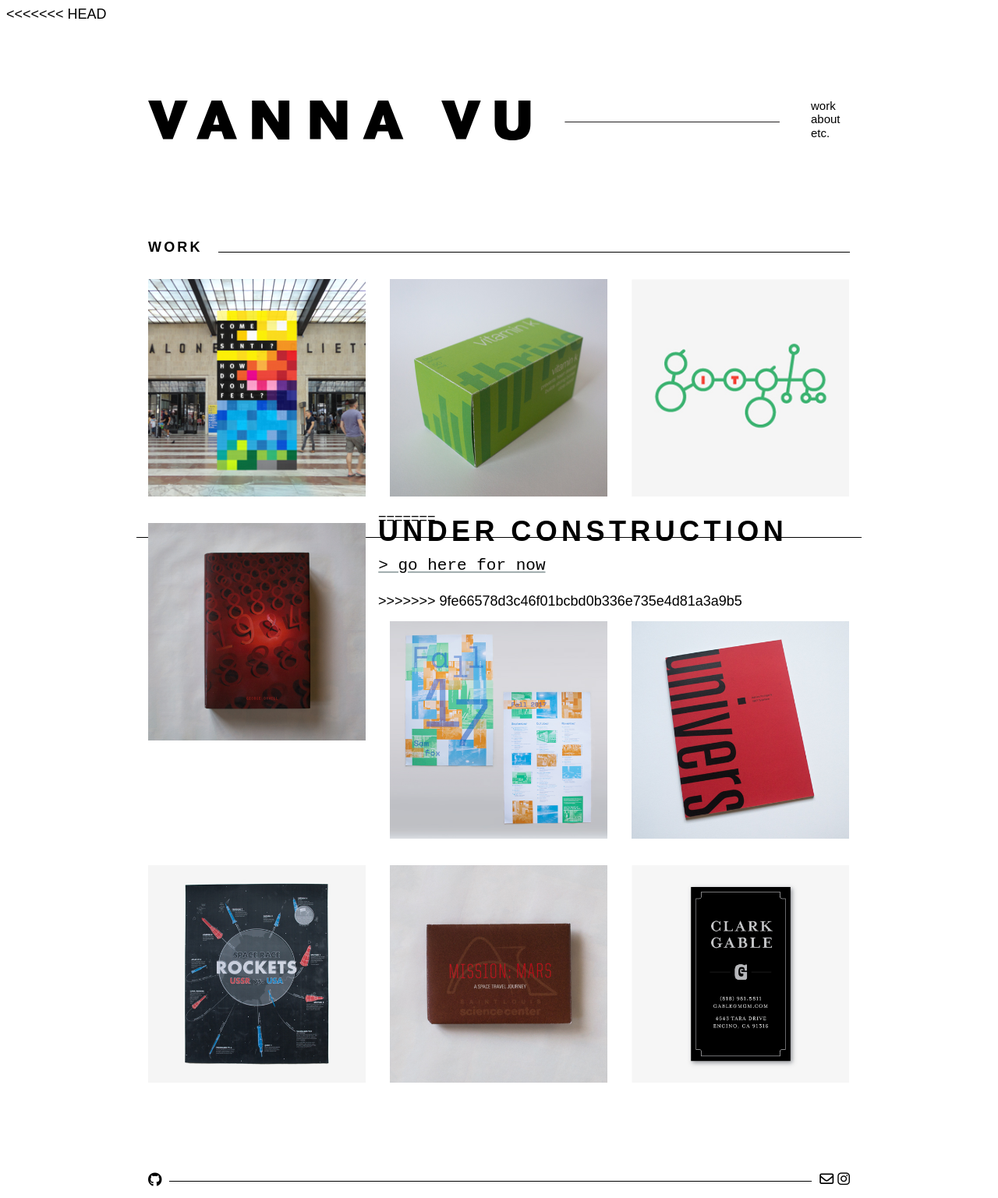
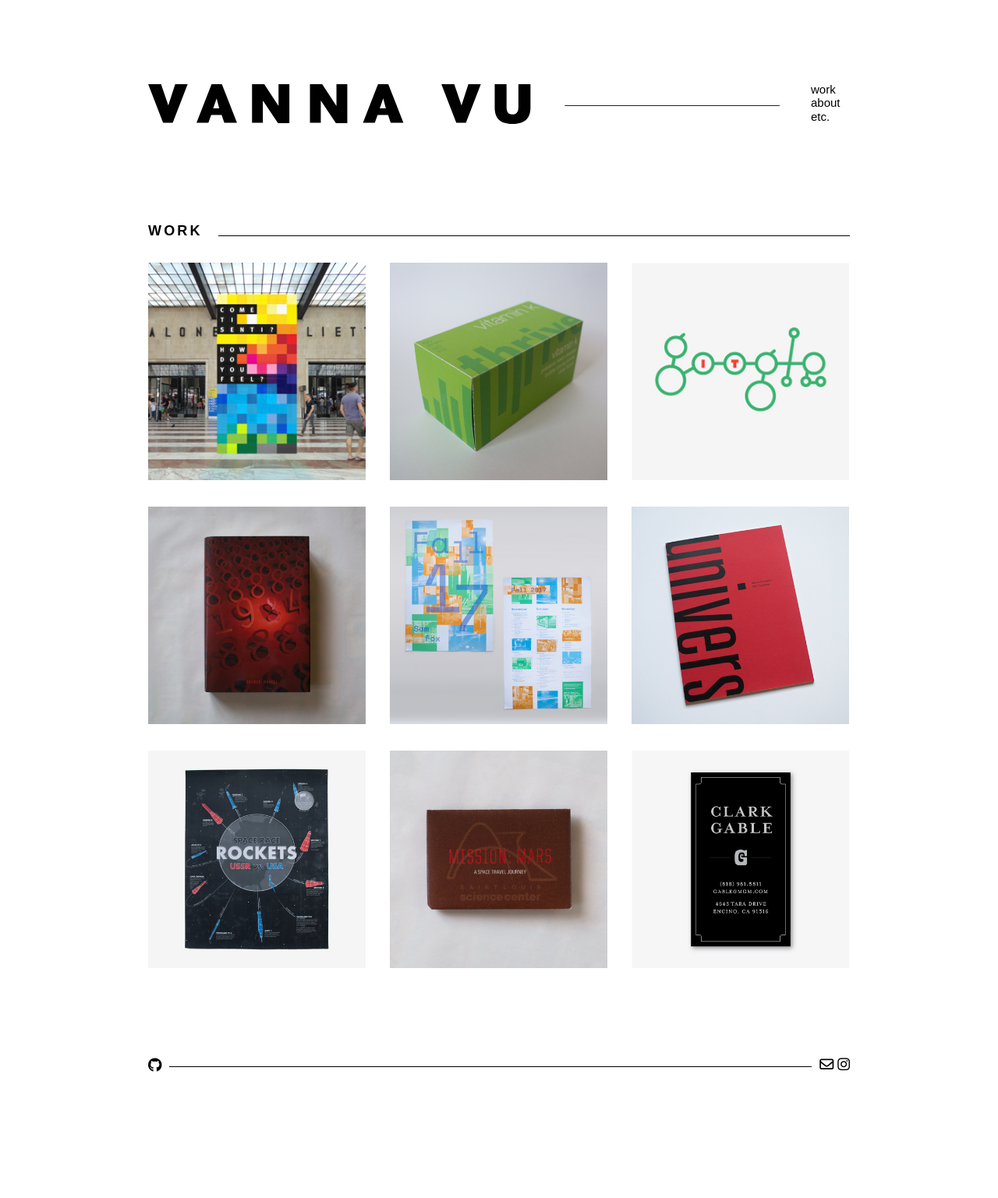
Before and after one commit to vannavu/vannavu.github.io, a Jekyll site: the page built from index.md, in a window 1280 px wide. Shown: the whole page at 78% size. Built offline with Jekyll 4.4.1, drawn with Linux system fonts in a browser that asks for light colours; nearby versions of some CDN libraries; some web fonts are replaced; after the commit the page ends 1390 px from its top, so only the background shows below that.

Commit message:
fixed merges

```diff
--- a/_layouts/home.html
+++ b/_layouts/home.html
@@ -1,5 +1,4 @@
 <!DOCTYPE html>
-<<<<<<< HEAD
 <html lang="{{ page.lang | default: site.lang | default: "en" }}">
 
   {% include head.html %}
@@ -22,26 +21,6 @@
           <a href="/work/google_it"><div class="box" id="three"></div></a>
 
           <a href="/work/book_cover"><div class="box" id="four"></div></a>
-=======
-<html>
-<head>
-  <title>Vanna Vu</title>
-  <link rel="stylesheet" href="{{ "/assets/css/style.css" | relative_url }}">
-  <style>
-    @import url("https://use.typekit.net/mqb3eja.css");
-    h1 {
-      font-family: "ff-basic-gothic-pro",sans-serif;
-      font-weight: 900;
-      letter-spacing: .15em;
-    }
-</style>
-</head>
-<body>
-  <h1>UNDER CONSTRUCTION</h1>
-  <h2><a href="http://buttersafe.com/2017/09/26/i-just-feel-like-napping/">> go here for now</a></h2>
-</body>
-</html>
->>>>>>> 9fe66578d3c46f01bcbd0b336e735e4d81a3a9b5
 
           <a href="/work/poster_calendar"><div class="box" id="five"></div></a>
 
```
Also changed, not shown: assets/style.css (deleted, +0 -17 lines), 1 other file.
